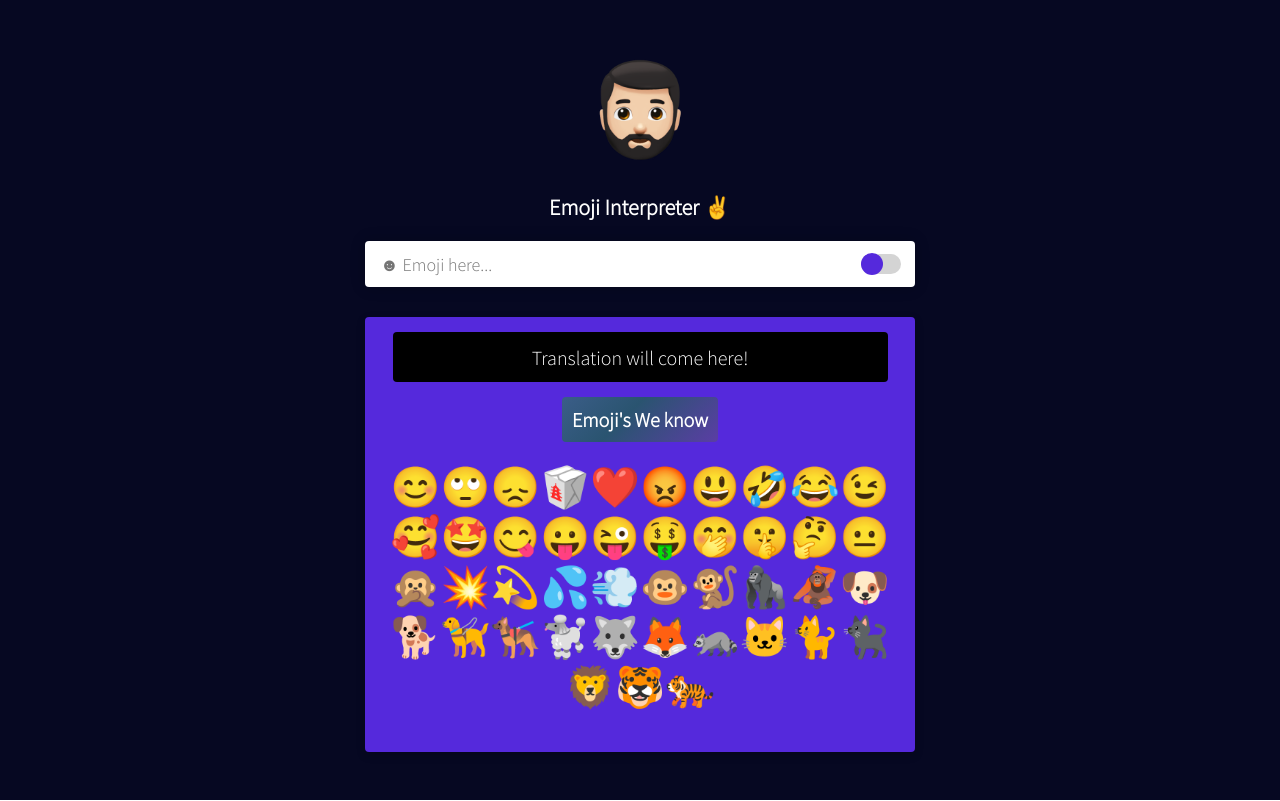
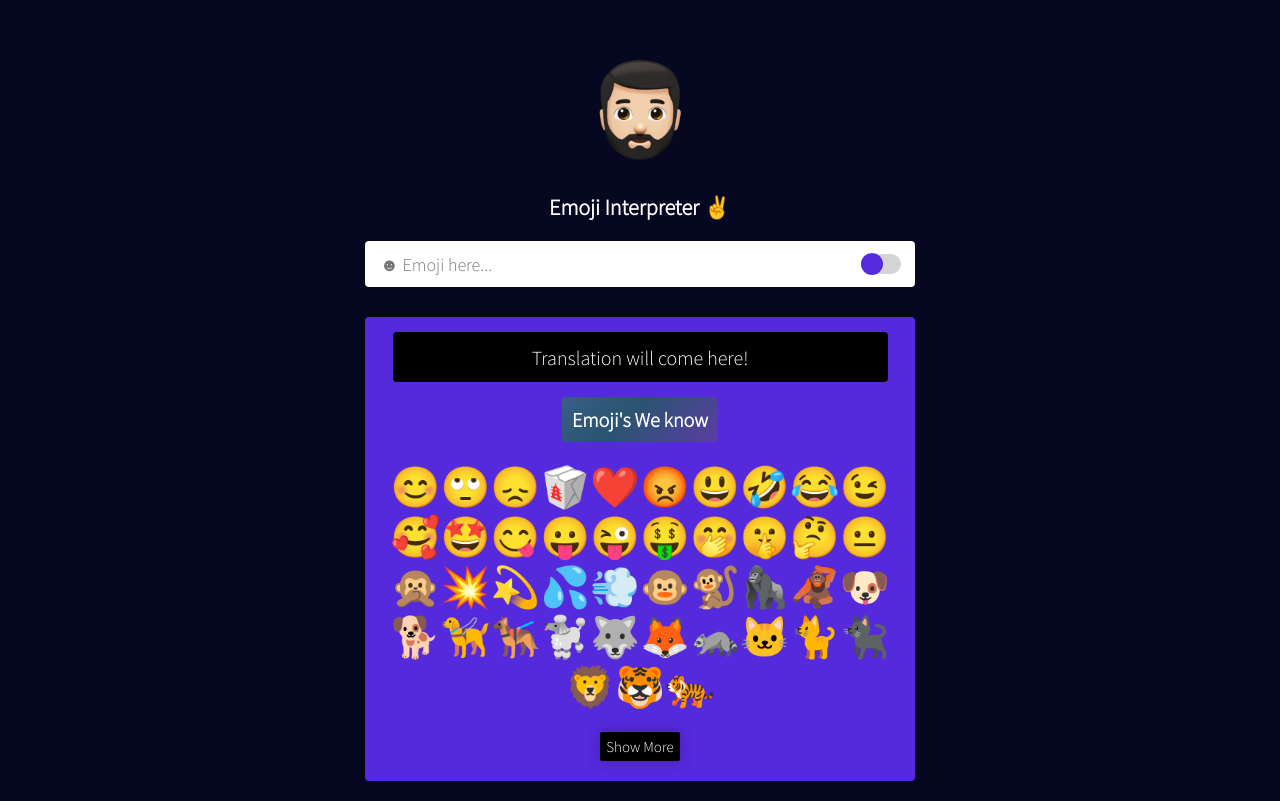
Before and after one commit to mosahil228/emoji-interpreter, a React (Create React App) app: page / in a window 1280 px wide. Built offline with nearby package versions, Linux system fonts and the light colour scheme.

Commit message:
loader added

```diff
--- a/package.json
+++ b/package.json
@@ -9,6 +9,7 @@
     "react": "^17.0.2",
     "react-dom": "^17.0.2",
     "react-scripts": "5.0.0",
+    "react-spinners": "^0.13.3",
     "web-vitals": "^2.1.4"
   },
   "scripts": {
--- a/src/App.js
+++ b/src/App.js
@@ -1,9 +1,15 @@
-import React, { useState } from "react";
+import React, { useState} from "react";
 import todo from "./todo.png"
+import PulseLoader from "react-spinners/PulseLoader";
 const App = () => {
   const [name, setName] = useState("Translation will come here!");
   const [input, setInput] = useState("")
-  const[menu,setMenu]=useState(false);
+  const [menu, setMenu] = useState(false);
+  const [btnName, setBtnName] = useState("Show More")
+  const [len, setLen] = useState(43);
+  const [loading, setLoading] = useState(false);
+
+
   var emojiDictionary = {
     "😊": "smiling",
     "🙄": "disbelief",
@@ -47,15 +53,66 @@ const App = () => {
     "🐈‍⬛": "Black Cat",
     "🦁": "Lion",
     "🐯": "Tiger Face",
-    "🐅": "Tiger",
+    "🐅": "Tiger",  //43
+    "🍇": "Grapes",
+    "🍈": "Melon",
+    "🍉": "Watermelon",
+    "🍊": "Tangerine",
+    "🍋": "Lemon",
+    "🍌": "Banana",
+    "🍍": "Pineapple",
+    "🥭": "Mango",
+    "🍎": "Red Apple",
+    "🍏": "Green Apple",
+    "🍐": "Pear",
+    "🍑": "Peach",
+    "🍒": "Cherries",
+    "🍓": "Strawberry",
+    "🫐": "Blueberries",
+    "🥝": "Kiwi Fruit",
+    "🍅": "Tomato",
+    "🫒": "Olive",
+    "🥥": "Coconut",
+    "🥑": "Avocado",
+    "🍆": "Eggplant",
+    "🥔": "Potato",
+    "🥕": "Carrot",
+    "🌽": "Ear of Corn",
+    "🌶️": "Hot Pepper",
+    "🫑": "Bell Pepper",
+    "🥒": "Cucumber",
+    "🥬": "Leafy Green",
+    "🥦": "Broccoli",
+    "🧄": "Garlic",
+    "🧅": "Onion",
+    "🍄": "Mushroom",
+    "🥜": "Peanuts",
 
   };
-  const toggleMode=()=>{
-    if(!menu){
+  var length = Object.keys(emojiDictionary).length;
+
+  const toggleMode = () => {
+    if (!menu) {
       setMenu(true)
-    }else{
+    } else {
       setMenu(false)
     }
+
+  }
+  const btnToggle = () => {
+    setLoading(true)
+    setTimeout(() => {
+      setLoading(false)
+      if (len === 43 && btnName === "Show More") {
+        setLen(length)
+        setBtnName("Show less")
+      } else {
+        setLen(43)
+        setBtnName("Show More")
+      }
+
+    }, 900);
+
   }
   const [transform, settransform] = useState(false);
   const changeColor = () => {
@@ -87,11 +144,11 @@ const App = () => {
   }
   return (
     <>
-      <div className={menu?"main-div bg1":"main-div bg2"}>
+      <div className={menu ? "main-div bg1" : "main-div bg2"}>
         <div className="child-div">
           <figure>
             <img src={todo} alt="todologo" />
-            <figcaption className={menu?"b":"w"}>Emoji Interpreter ✌</figcaption>
+            <figcaption className={menu ? "b" : "w"}>Emoji Interpreter ✌</figcaption>
           </figure>
           <div className="addItems">
             <input
@@ -102,7 +159,7 @@ const App = () => {
               onChange={changeInput}
             />
             <div className="tMain">
-              <div className='tDiv' onClick={() => {toggleMode(); changeColor(); }}>
+              <div className='tDiv' onClick={() => { toggleMode(); changeColor(); }}>
                 <div className={transform ? "tBox tBoxX" : "tBox"}></div>
               </div>
             </div>
@@ -110,16 +167,17 @@ const App = () => {
           {/* show our items  */}
           <div className="showItems">
             <div className="eachItem">
-              <div className={menu?"bg4 box1":"bg3 box1"}>
+              <div className={menu ? "bg4 box1" : "bg3 box1"}>
                 {name}
               </div>
               <h1>Emoji's We know</h1>
               <div className="emoji">
-                {Object.keys(emojiDictionary).map((elem,id) => {
+                {Object.keys(emojiDictionary).filter((elem, index) => index < len).map((elem, id) => {
                   return <div className="emojiBox" key={id}><span onClick={() => clickEmoji(elem)}>{elem}</span></div>
                 })}
               </div>
-
+              <button className="btn" onClick={btnToggle}>{loading ? <PulseLoader
+                color={"#fff"} size={8} /> : btnName}</button>
             </div>
 
           </div>
--- a/src/index.css
+++ b/src/index.css
@@ -153,12 +153,25 @@ input {
   font-size: 2rem;
 
 }
+.eachItem .btn{
+margin-bottom: 2rem;
+border: none;
+outline: none;
+padding: 0.5rem;
+color: #fff;
+min-width: 8rem;
+background-color: #000;
+border-radius: 0.2rem;
+box-shadow: 0 0 1.5rem rgba(0, 0, 0, 0.2);
+font-size: 1.5rem;
+cursor: pointer;
+}
 
 .emoji {
   display: flex;
   max-width: 50rem;
   flex-wrap: wrap;
-  margin-bottom: 4rem;
+  margin-bottom: 2rem;
   margin-top: 2rem;
   justify-content: center;
 }
```
Also changed, not shown: 1 other file (tests, documents, lock files or other folders).
